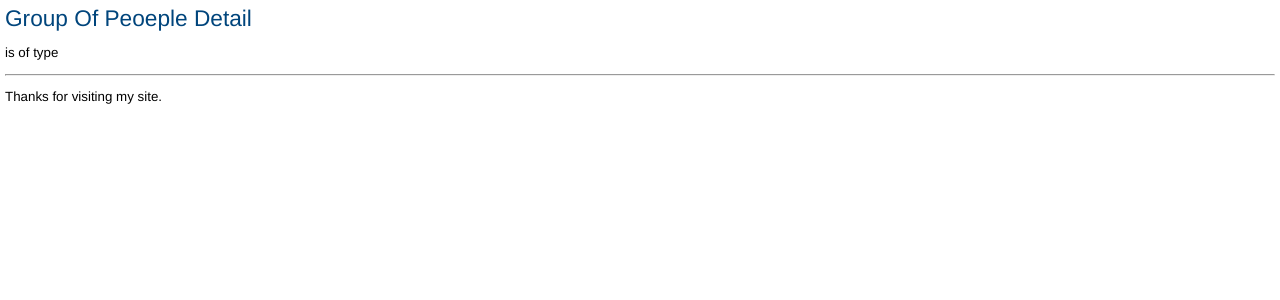
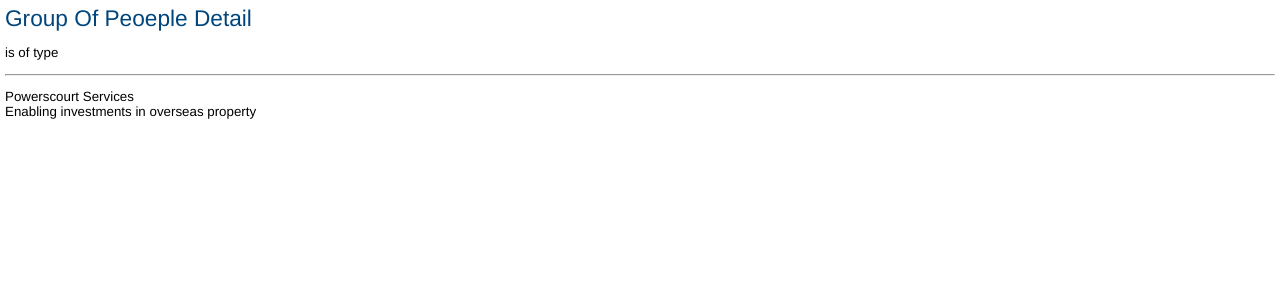
Before and after one commit to meurig/Powerscourt, a Django app: template wggateway/templates/group_detail.html in a window 1280 px wide. Shown: the top 300 px of the page. Run offline with Django 3.2, Linux system fonts and the light colour scheme; the template is opened without the code that fills it, so the values that code supplies are empty.

Commit message:
fixed admin site static files, edited site footer

```diff
--- a/settings.py
+++ b/settings.py
@@ -55,7 +55,7 @@ MEDIA_URL = ''
 # URL prefix for admin media -- CSS, JavaScript and images. Make sure to use a
 # trailing slash.
 # Examples: "http://foo.com/media/", "/media/".
-ADMIN_MEDIA_PREFIX = '/media/'
+ADMIN_MEDIA_PREFIX = '/static/admin/'
 
 # Make this unique, and don't share it with anybody.
 SECRET_KEY = '1hj5dwj!+d^p&%0fv1s6z%guw9089@71a2(w2ntv4-_sgfb@!2'
@@ -98,3 +98,4 @@ INSTALLED_APPS = (
 )
 
 STATIC_URL = '/static/'
+STATIC_ROOT = '/Users/meurig/djcode/powerscourt/static/'
--- a/wggateway/templates/base.html
+++ b/wggateway/templates/base.html
@@ -11,7 +11,8 @@
         {% block content %}{% endblock %}
         {% block footer %}
         <hr>
-        <p>Thanks for visiting my site.</p>
+        <p>Powerscourt Services<br>
+        Enabling investments in overseas property</a>
         {% endblock %}
     </body>
 </html>
```
